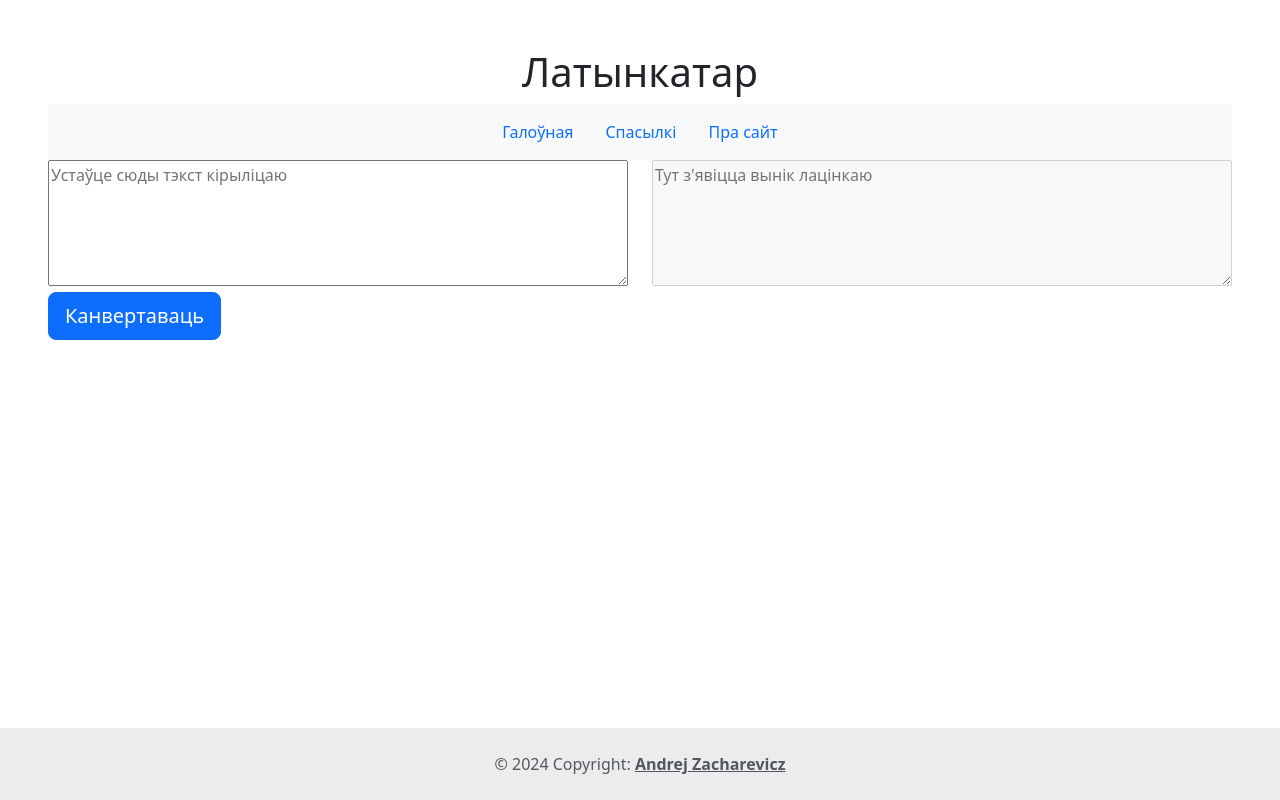
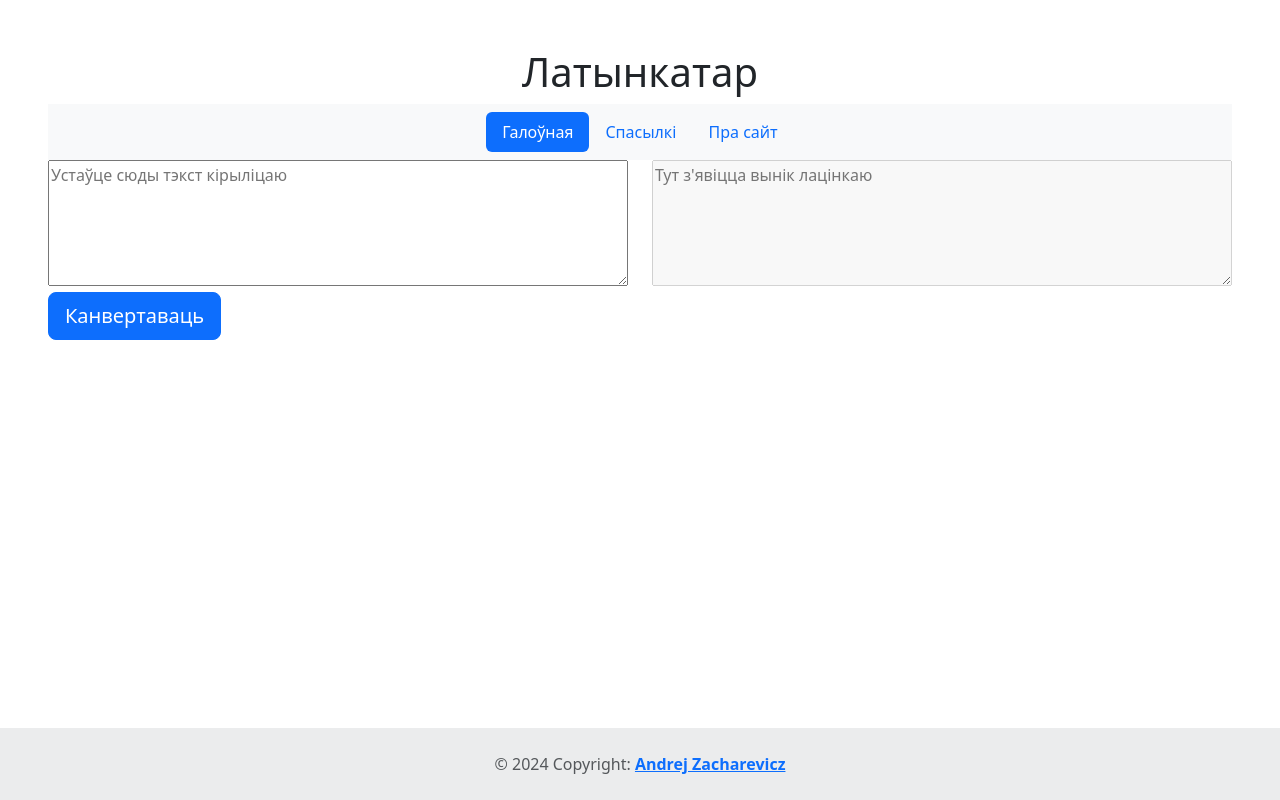
Before and after one commit to measles/latynkatar_site, a Flask app: page / in a window 1280 px wide. Run offline with Flask 3, Linux system fonts and the light colour scheme.

Commit message:
Зрабіў каб выдзялала у меню бягучую старонку і блакітнай спасылку ўнізе старонкі

```diff
--- a/templates/head.j2
+++ b/templates/head.j2
@@ -19,8 +19,8 @@
 <body class="p-5">
     <script src="https://cdn.jsdelivr.net/npm/bootstrap@5.3.3/dist/js/bootstrap.bundle.min.js" integrity="sha384-YvpcrYf0tY3lHB60NNkmXc5s9fDVZLESaAA55NDzOxhy9GkcIdslK1eN7N6jIeHz" crossorigin="anonymous"></script>
    <h1 class='text-center'>{{ page_name }}</h1>
-    <!-- Верхняе меню -->
-   <nav class="nav navbar navbar-expand-lg bg-body-tertiary justify-content-center">
+   <!-- Верхняе меню -->
+   <nav class="nav navbar nav-pills bg-body-tertiary justify-content-center">
     <a href="/" class="nav-link{{ active_main}}" >Галоўная</a>
     <a href="/links/" class="nav-link{{ active_links}}" >Спасылкі</a>
     <a href="/about/" class="nav-link{{ active_about }}">Пра сайт</a>
--- a/templates/tail.j2
+++ b/templates/tail.j2
@@ -3,7 +3,7 @@
   <!-- Copyright -->
    <div class="text-center p-4" style="background-color: rgba(0, 0, 0, 0.05);">
      © 2024 Copyright:
-     <a class="text-reset fw-bold" href="https://github.com/measles">Andrej Zacharevicz</a>
+     <a class="fw-bold" href="https://github.com/measles">Andrej Zacharevicz</a>
    </div>
    <!-- Copyright -->
  </footer>
```
